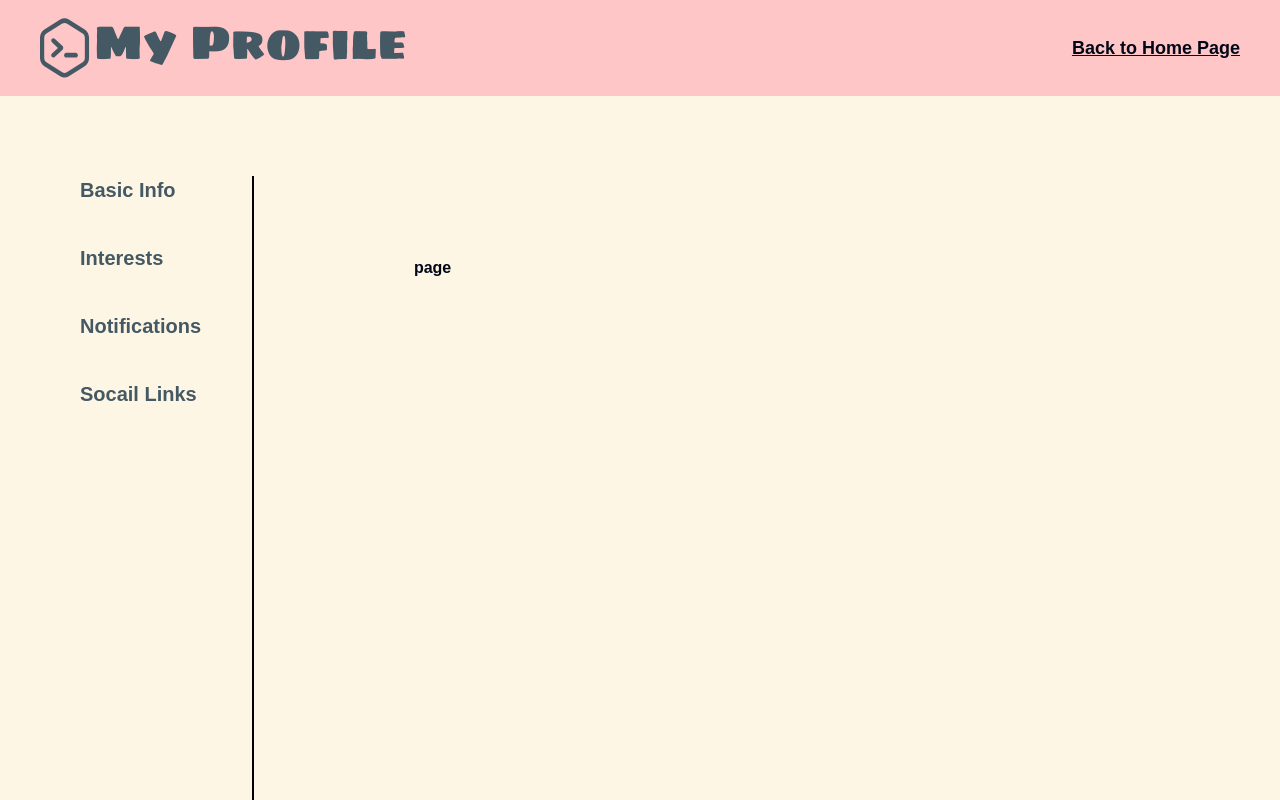
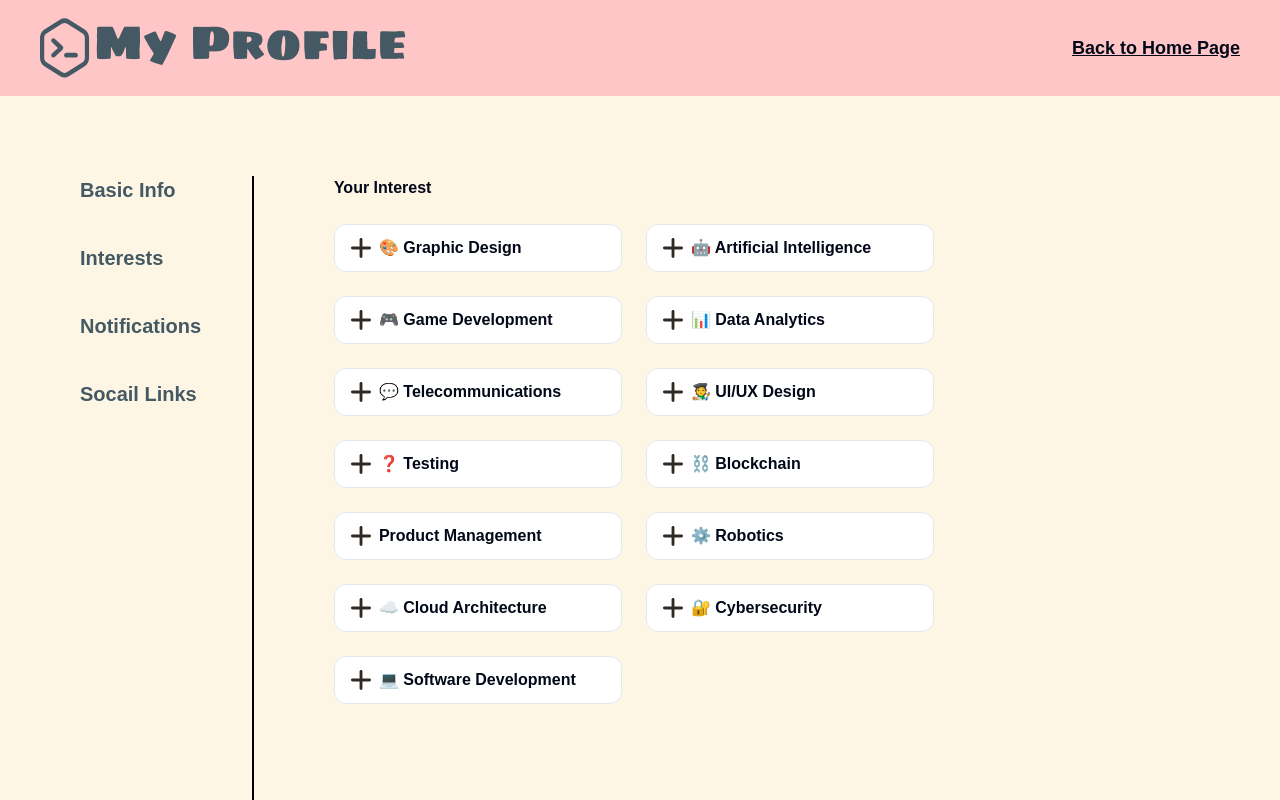
Before and after one commit to YuluDuan/nwHacks2024-EmpowHer, a Next.js app: page /user/interests in a window 1280 px wide. Shown: the top 800 px of the page. Built offline with nearby package versions, Linux system fonts and the light colour scheme; a web font is replaced by a local one.

Commit message:
add the interests

```diff
--- a/src/app/user/interests/page.tsx
+++ b/src/app/user/interests/page.tsx
@@ -1,5 +1,32 @@
+import InterestCard from "@/components/InterestCard/InterestCard";
+
+const interestsArray = [
+  "🎨 Graphic Design",
+  "🤖 Artificial Intelligence",
+  "🎮 Game Development",
+  "📊 Data Analytics",
+  "💬 Telecommunications",
+  "🧑‍🎨 UI/UX Design",
+  "❓ Testing",
+  "⛓️ Blockchain",
+  "Product Management",
+  "⚙️ Robotics",
+  "☁️ Cloud Architecture",
+  "🔐 Cybersecurity",
+  "💻 Software Development",
+];
+
 const InterestPage = () => {
-  return <div className="ml-20 my-20">page</div>;
+  return (
+    <>
+      <div className="pb-6">Your Interest</div>
+      <div className="flex flex-wrap gap-6">
+        {interestsArray.map((item, idex) => (
+          <InterestCard text={item} key={`item-${idex}`} />
+        ))}
+      </div>
+    </>
+  );
 };
 
 export default InterestPage;
--- /dev/null
+++ b/src/components/InterestCard/InterestCard.tsx
@@ -0,0 +1,14 @@
+import Image from "next/image";
+
+function InterestCard(props: { text: string }) {
+  return (
+    <>
+      <button className="w-72 h-12 rounded-xl bg-white text-center py-2 px-4 border border-slate flex gap-2 items-center">
+        <Image src={"/assets/add.svg"} height={20} width={20} alt="add" />
+        <div>{props.text}</div>
+      </button>
+    </>
+  );
+}
+
+export default InterestCard;
```
Also changed, not shown: public/assets/add.svg (added).
